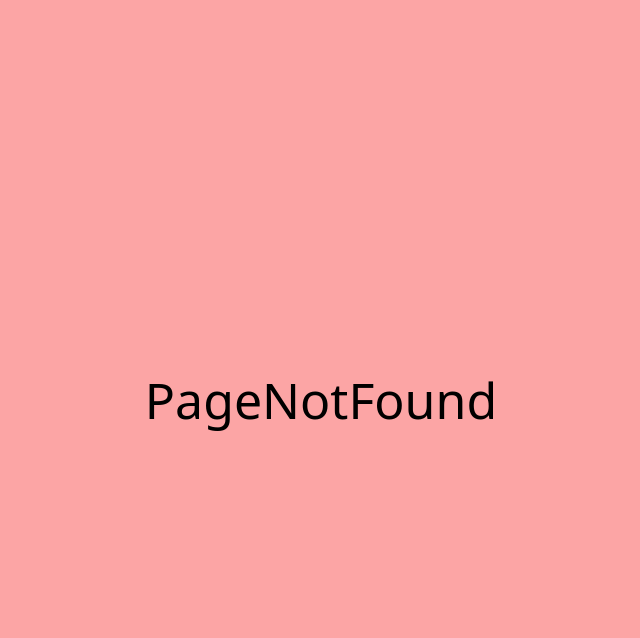
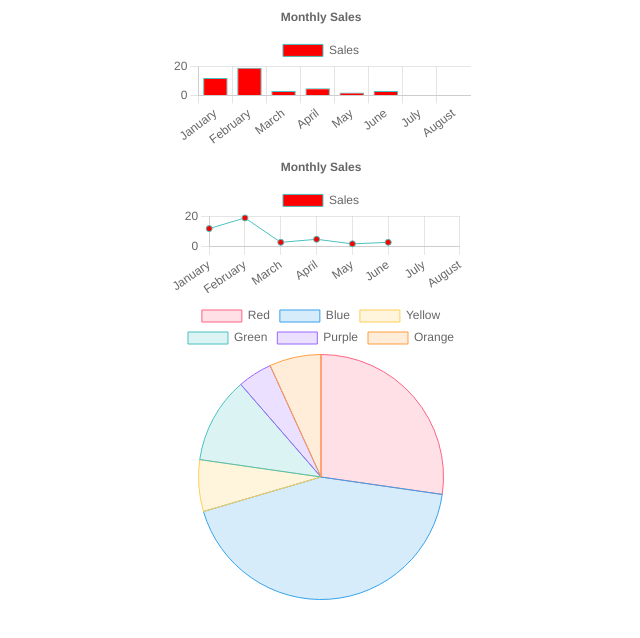
Before and after one commit to heyabrar/testing-tryouts, a Next.js app: page /charts in a window 1280 px wide. Before the commit this address had no page. Shown: the top 638 px of the page, without its empty margins (319-959 px from the left). Built offline with nearby package versions, Linux system fonts and the light colour scheme.

Commit message:
add: Chart.js test

```diff
--- a/package.json
+++ b/package.json
@@ -10,8 +10,10 @@
   },
   "dependencies": {
     "axios": "^1.7.2",
+    "chart.js": "^4.4.4",
     "next": "14.2.4",
     "react": "^18",
+    "react-chartjs-2": "^5.2.0",
     "react-dom": "^18"
   },
   "devDependencies": {
--- /dev/null
+++ b/src/Components/Charts/index.tsx
@@ -0,0 +1,135 @@
+// components/BarChart.js
+import { Bar, Line, Pie } from "react-chartjs-2";
+import {
+  Chart as ChartJS,
+  CategoryScale,
+  LinearScale,
+  BarElement,
+  Title,
+  Tooltip,
+  Legend,
+  ArcElement,
+  PointElement,
+  LineElement,
+} from "chart.js";
+
+// Register the necessary Chart.js components
+ChartJS.register(
+  ArcElement,
+  CategoryScale,
+  LinearScale,
+  BarElement,
+  Title,
+  Tooltip,
+  PointElement,
+  Legend,
+  LineElement
+);
+
+export type x = "top" | "bottom" | "left" | "right" | "center" | "chartArea";
+
+const BarChart = () => {
+  const data = {
+    labels: [
+      "January",
+      "February",
+      "March",
+      "April",
+      "May",
+      "June",
+      "July",
+      "August",
+    ],
+    datasets: [
+      {
+        label: "Sales",
+        data: [12, 19, 3, 5, 2, 3],
+        backgroundColor: "red",
+        borderColor: "rgba(75, 192, 192, 1)",
+        borderWidth: 1,
+      },
+    ],
+  };
+
+  const pieData = {
+    labels: ["Red", "Blue", "Yellow", "Green", "Purple", "Orange"],
+    datasets: [
+      {
+        label: "Colors Distribution",
+        data: [12, 19, 3, 5, 2, 3], // Data values
+        backgroundColor: [
+          "rgba(255, 99, 132, 0.2)",
+          "rgba(54, 162, 235, 0.2)",
+          "rgba(255, 206, 86, 0.2)",
+          "rgba(75, 192, 192, 0.2)",
+          "rgba(153, 102, 255, 0.2)",
+          "rgba(255, 159, 64, 0.2)",
+        ],
+        borderColor: [
+          "rgba(255, 99, 132, 1)",
+          "rgba(54, 162, 235, 1)",
+          "rgba(255, 206, 86, 1)",
+          "rgba(75, 192, 192, 1)",
+          "rgba(153, 102, 255, 1)",
+          "rgba(255, 159, 64, 1)",
+        ],
+        borderWidth: 1,
+      },
+    ],
+  };
+
+  // Chart options (optional)
+  const pieOptions = {
+    responsive: true,
+    plugins: {
+      legend: {
+        position: "top" as const,
+      },
+      tooltip: {
+        enabled: true,
+      },
+    },
+  };
+
+  const options = {
+    responsive: true,
+    plugins: {
+      legend: {
+        position: "top" as x,
+      },
+      title: {
+        display: true,
+        text: "Monthly Sales",
+      },
+    },
+    scales: {
+      y: {
+        beginAtZero: true, // Ensure y-axis starts from 0
+      },
+    },
+  };
+
+  return (
+    <div>
+      <Bar
+        data={data}
+        options={options}
+        className="!w-[40%] !h-[300px] mx-auto"
+      />
+
+      <Line
+        data={data}
+        options={options}
+        className="!w-[40%] !h-[300px] mx-auto"
+      />
+
+      <Pie
+        data={pieData}
+        options={pieOptions}
+        className="!w-[40%] !h-[600px] mx-auto"
+      />
+    </div>
+  );
+};
+
+export default BarChart;
--- /dev/null
+++ b/src/pages/charts.tsx
@@ -0,0 +1,12 @@
+import BarChart from "@/Components/Charts";
+import React from "react";
+
+const ChartsPage = () => {
+  return (
+    <div>
+      <BarChart />
+    </div>
+  );
+};
+
+export default ChartsPage;
--- a/src/pages/index.tsx
+++ b/src/pages/index.tsx
@@ -1,4 +1,3 @@
-import Image from "next/image";
 import { Inter } from "next/font/google";
 
 const inter = Inter({ subsets: ["latin"] });
@@ -7,6 +6,7 @@ export default function Home() {
   return (
     <div>
       <h1 className="text-[40px] text-center font-bold">Landing Page</h1>
+      <a href="/charts">Charts</a>
     </div>
   );
 }
```
Also changed, not shown: 1 other file (tests, documents, lock files or other folders).
